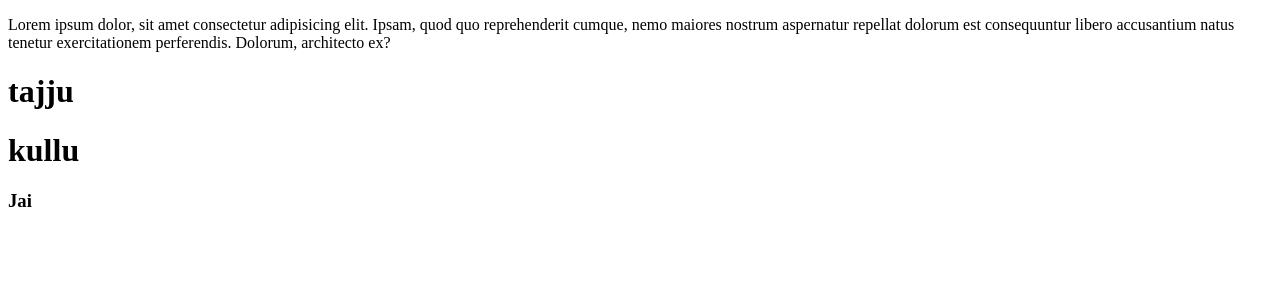
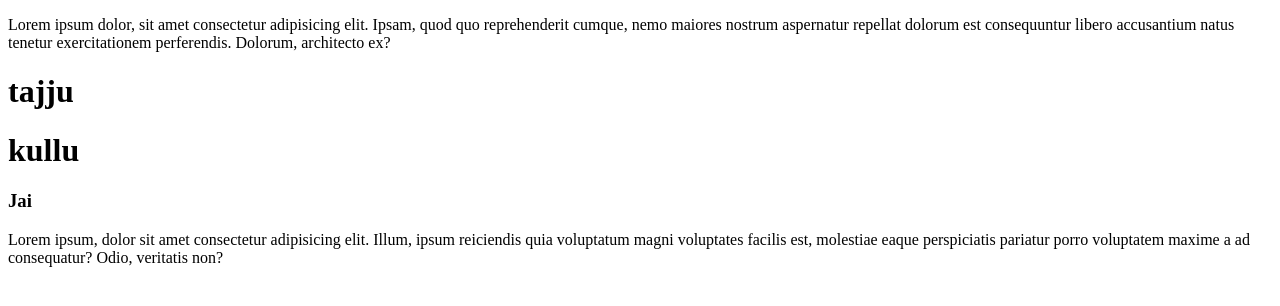
Before and after one commit to JaiNatali/tryleapp, a plain HTML site: page index.html in a window 1280 px wide. Drawn offline with Linux system fonts and the light colour scheme.

Commit message:
new index added

```diff
--- a/index.html
+++ b/index.html
@@ -10,5 +10,7 @@
     <h1>tajju</h1>
     <h1>kullu</h1>
     <h3>Jai</h3>
+    <p>Lorem ipsum, dolor sit amet consectetur adipisicing elit. Illum, ipsum reiciendis quia voluptatum magni voluptates facilis est, molestiae eaque perspiciatis pariatur porro voluptatem maxime a ad consequatur? Odio, veritatis non?</p>
+
 </body>
 </html>
```
